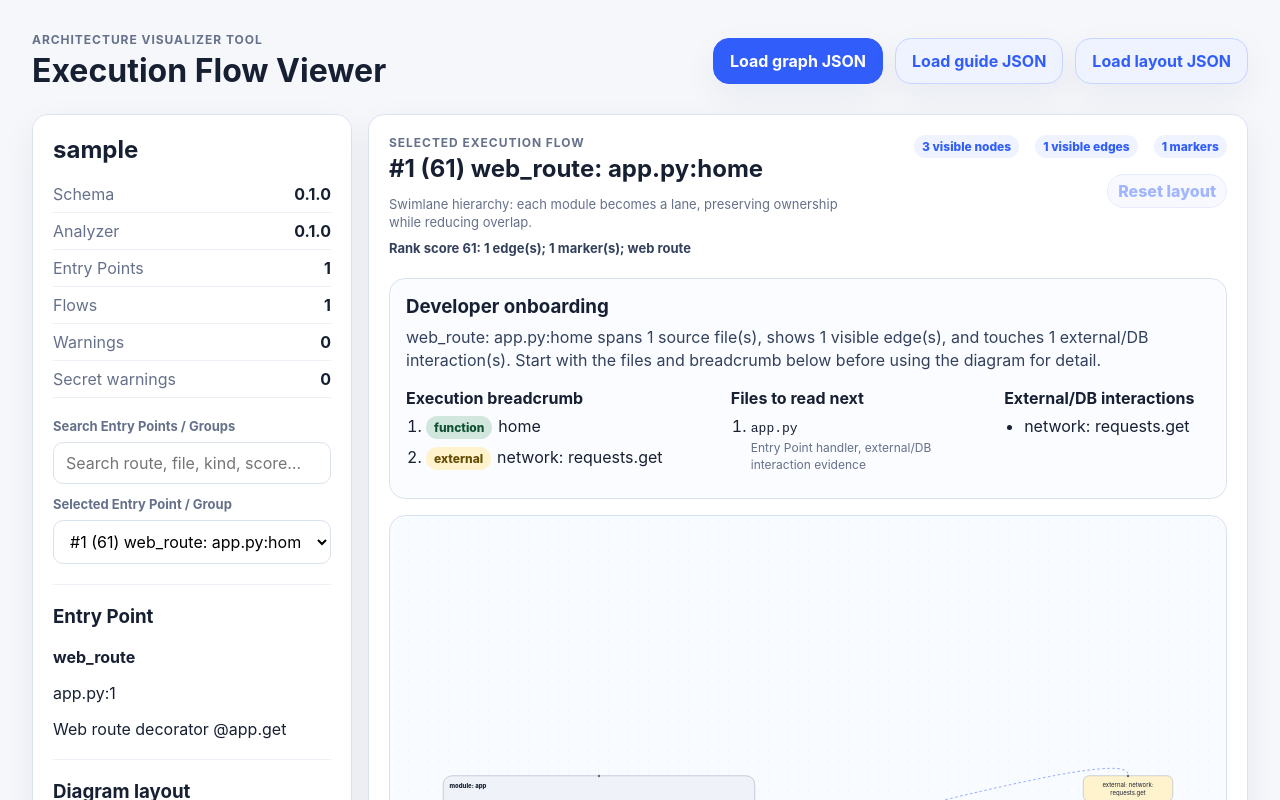
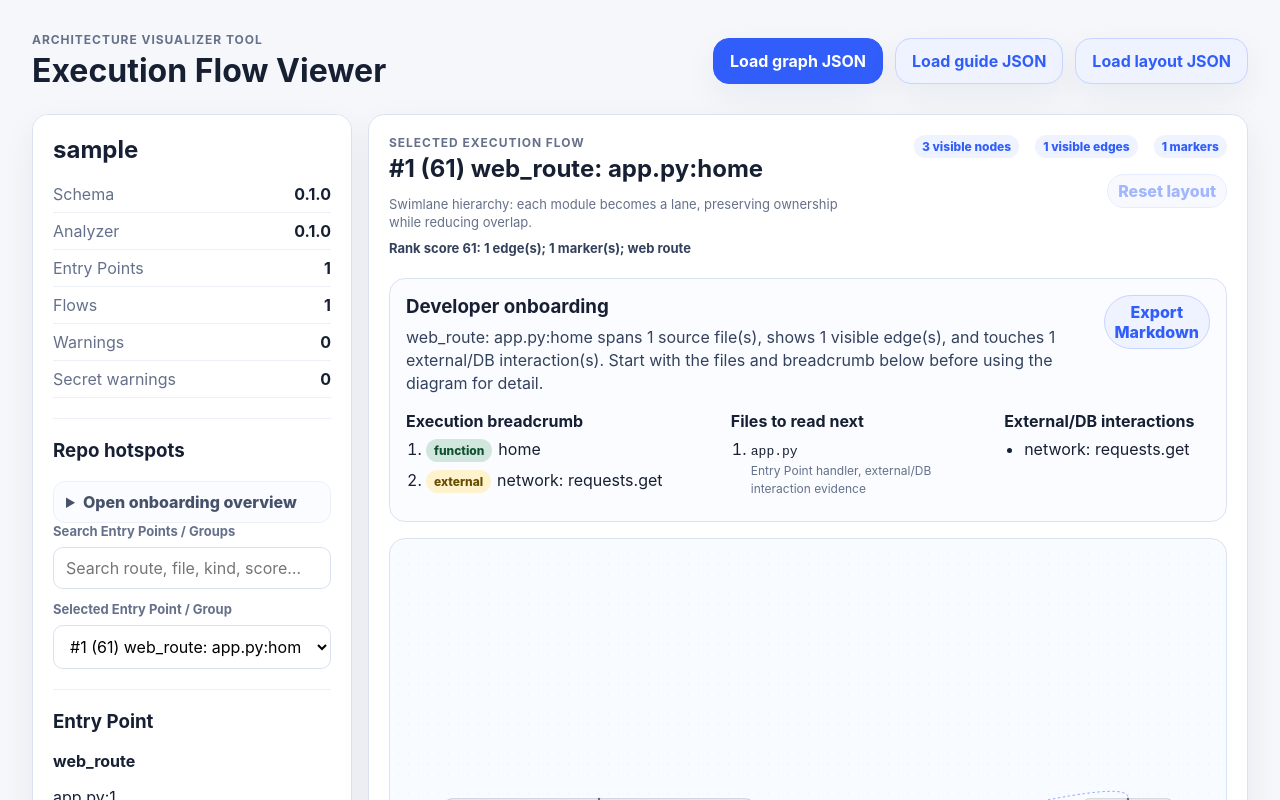
Before and after one commit to DevGrohl/AVT, a React (Vite) app in the folder apps/viewer/: page / in a window 1280 px wide. Shown: the top 800 px of the page. Built offline with nearby package versions, Linux system fonts and the light colour scheme.

Commit message:
Add repo hotspots and onboarding export

```diff
--- a/apps/viewer/src/main.tsx
+++ b/apps/viewer/src/main.tsx
@@ -235,6 +235,7 @@ function App() {
         <section className="layout">
           <aside className="panel sidebar">
             <GraphSummary graph={graph} />
+            <RepositoryHotspots graph={graph} />
 
             <label className="selectLabel" htmlFor="entryPointSearch">Search Entry Points / Groups</label>
             <input
@@ -314,6 +315,8 @@ function App() {
                   }}
                 />
                 <DeveloperOnboardingPanel
+                  projectName={graph.metadata.project_name}
+                  flowLabel={selectedOption?.label ?? selectedFlow.id}
                   entryPoint={selectedEntryPoint}
                   nodes={flowModel.flowNodes}
                   edges={flowModel.flowEdges}
@@ -378,6 +381,62 @@ function GraphSummary({ graph }: { graph: ExecutionFlowGraph }) {
       </dl>
     </>
   );
+}
+
+function RepositoryHotspots({ graph }: { graph: ExecutionFlowGraph }) {
+  const hotspots = useMemo(() => buildRepositoryHotspots(graph), [graph]);
+  return (
+    <section className="summaryBlock">
+      <h3>Repo hotspots</h3>
+      <details className="compactDetails">
+        <summary>Open onboarding overview</summary>
+        <div className="hotspotList">
+          <HotspotBlock title="Most touched files" items={hotspots.files} />
+          <HotspotBlock title="DB/write-heavy flows" items={hotspots.dbFlows} />
+          <HotspotBlock title="Auth/security flows" items={hotspots.securityFlows} />
+          <HotspotBlock title="Uncertainty to review" items={hotspots.uncertain} />
+        </div>
+      </details>
+    </section>
+  );
+}
+
+function HotspotBlock({ title, items }: { title: string; items: string[] }) {
+  return (
+    <section>
+      <h4>{title}</h4>
+      {items.length ? <ol>{items.map((item) => <li key={item}>{item}</li>)}</ol> : <p className="hint">None detected.</p>}
+    </section>
+  );
+}
+
+function buildRepositoryHotspots(graph: ExecutionFlowGraph): { files: string[]; dbFlows: string[]; securityFlows: string[]; uncertain: string[] } {
+  const nodeById = new Map(graph.nodes.map((node) => [node.id, node]));
+  const edgeById = new Map(graph.edges.map((edge) => [edge.id, edge]));
+  const entryById = new Map(graph.entry_points.map((entry) => [entry.id, entry]));
+  const fileCounts = new Map<string, number>();
+  for (const node of graph.nodes) if (node.path) fileCounts.set(node.path, (fileCounts.get(node.path) ?? 0) + 1);
+  for (const edge of graph.edges) fileCounts.set(edge.evidence.location.path, (fileCounts.get(edge.evidence.location.path) ?? 0) + 1);
+
+  const flowFacts = graph.flows.map((flow) => {
+    const entry = entryById.get(flow.entry_point_id);
+    const edges = flow.edge_ids.map((id) => edgeById.get(id)).filter((edge): edge is GraphEdge => Boolean(edge));
+    const labels = flow.node_ids.map((id) => nodeById.get(id)?.label ?? '').join(' ').toLowerCase();
+    const entryLabel = entry?.label ?? flow.id;
+    return {
+      label: entryLabel,
+      dbScore: edges.filter((edge) => edge.kind === 'external_interaction' && (nodeById.get(edge.target)?.label ?? '').includes('database:')).length,
+      securityScore: /auth|token|login|security|session|current_user|user/.test(`${entryLabel} ${labels}`.toLowerCase()) ? 1 : 0,
+      uncertainScore: edges.filter((edge) => edge.certainty === 'uncertain').length,
+    };
+  });
+
+  return {
+    files: [...fileCounts.entries()].sort((a, b) => b[1] - a[1] || a[0].localeCompare(b[0])).slice(0, 5).map(([path, count]) => `${path} (${count})`),
+    dbFlows: flowFacts.filter((flow) => flow.dbScore > 0).sort((a, b) => b.dbScore - a.dbScore || a.label.localeCompare(b.label)).slice(0, 5).map((flow) => `${flow.label} (${flow.dbScore})`),
+    securityFlows: flowFacts.filter((flow) => flow.securityScore > 0).slice(0, 5).map((flow) => flow.label),
+    uncertain: flowFacts.filter((flow) => flow.uncertainScore > 0).sort((a, b) => b.uncertainScore - a.uncertainScore || a.label.localeCompare(b.label)).slice(0, 5).map((flow) => `${flow.label} (${flow.uncertainScore})`),
+  };
 }
 
 function GroupSummary({ option }: { option: FlowSelectionOption }) {
@@ -609,13 +668,28 @@ interface FlowOnboardingInfo {
   externalInteractions: string[];
 }
 
-function DeveloperOnboardingPanel({ entryPoint, nodes, edges }: { entryPoint: EntryPoint | null; nodes: GraphNode[]; edges: GraphEdge[] }) {
+function DeveloperOnboardingPanel({
+  projectName,
+  flowLabel,
+  entryPoint,
+  nodes,
+  edges,
+}: {
+  projectName: string;
+  flowLabel: string;
+  entryPoint: EntryPoint | null;
+  nodes: GraphNode[];
+  edges: GraphEdge[];
+}) {
   const info = useMemo(() => buildFlowOnboardingInfo(entryPoint, nodes, edges), [entryPoint, nodes, edges]);
   return (
     <section className="onboardingPanel">
-      <div>
-        <h3>Developer onboarding</h3>
-        <p>{info.summary}</p>
+      <div className="onboardingHeader">
+        <div>
+          <h3>Developer onboarding</h3>
+          <p>{info.summary}</p>
+        </div>
+        <button className="linkButton" type="button" onClick={() => exportFlowOnboardingReport(projectName, flowLabel, info)}>Export Markdown</button>
       </div>
       <div className="onboardingGrid">
         <section>
@@ -649,6 +723,42 @@ function DeveloperOnboardingPanel({ entryPoint, nodes, edges }: { entryPoint: En
       </div>
     </section>
   );
+}
+
+function exportFlowOnboardingReport(projectName: string, flowLabel: string, info: FlowOnboardingInfo) {
+  const lines = [
+    `# ${projectName} flow onboarding`,
+    '',
+    `## ${flowLabel}`,
+    '',
+    info.summary,
+    '',
+    '## Execution breadcrumb',
+    '',
+    ...(info.breadcrumbs.length ? info.breadcrumbs.map((node, index) => `${index + 1}. **${node.kind}** ${node.label}${node.path ? ` (${node.path})` : ''}`) : ['No readable behavior path found.']),
+    '',
+    '## Files to read next',
+    '',
+    ...(info.files.length ? info.files.map((file, index) => `${index + 1}. \`${file.path}\` — ${file.reason}`) : ['No source files found.']),
+    '',
+    '## External/DB interactions',
+    '',
+    ...(info.externalInteractions.length ? info.externalInteractions.map((label) => `- ${label}`) : ['No external interactions visible.']),
+    '',
+  ];
+  downloadText(`${projectName || 'avt'}-flow-onboarding.md`, lines.join('\n'), 'text/markdown');
+}
+
+function downloadText(filename: string, content: string, type: string) {
+  const blob = new Blob([content], { type });
+  const url = URL.createObjectURL(blob);
+  const link = document.createElement('a');
+  link.href = url;
+  link.download = filename;
+  document.body.appendChild(link);
+  link.click();
+  link.remove();
+  URL.revokeObjectURL(url);
 }
 
 function buildFlowOnboardingInfo(entryPoint: EntryPoint | null, nodes: GraphNode[], edges: GraphEdge[]): FlowOnboardingInfo {
--- a/apps/viewer/src/styles.css
+++ b/apps/viewer/src/styles.css
@@ -277,6 +277,13 @@ select,
   background: #fbfcff;
 }
 
+.onboardingHeader {
+  display: flex;
+  align-items: flex-start;
+  justify-content: space-between;
+  gap: 16px;
+}
+
 .onboardingPanel h3,
 .onboardingPanel h4 {
   margin: 0 0 8px;
@@ -321,6 +328,26 @@ select,
   margin-top: 3px;
   color: #65708a;
   font-size: 12px;
+}
+
+.hotspotList {
+  display: grid;
+  gap: 12px;
+  margin-top: 12px;
+}
+
+.hotspotList h4 {
+  margin: 0 0 6px;
+}
+
+.hotspotList ol {
+  margin: 0;
+  padding-left: 20px;
+}
+
+.hotspotList li {
+  margin-bottom: 6px;
+  word-break: break-word;
 }
 
 .counts {
```
Also changed, not shown: 1 other file (tests, documents, lock files or other folders).
